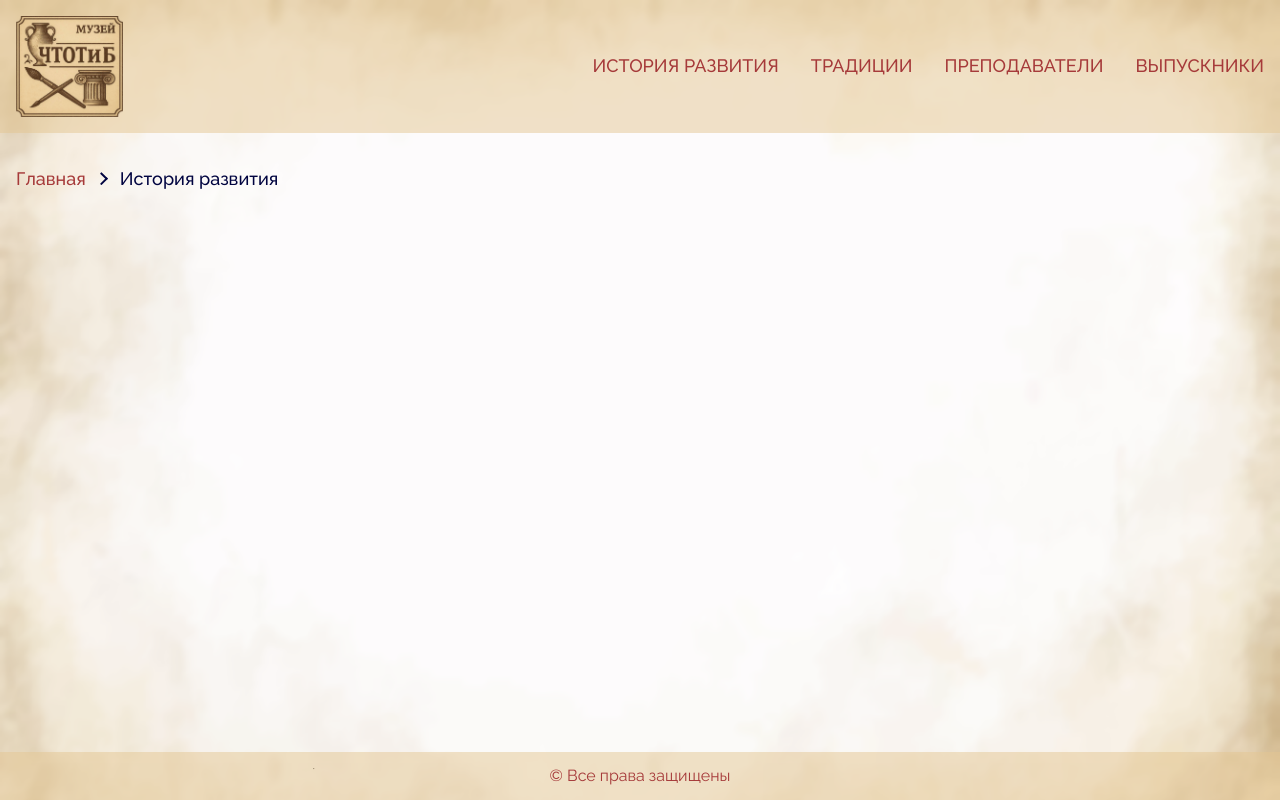
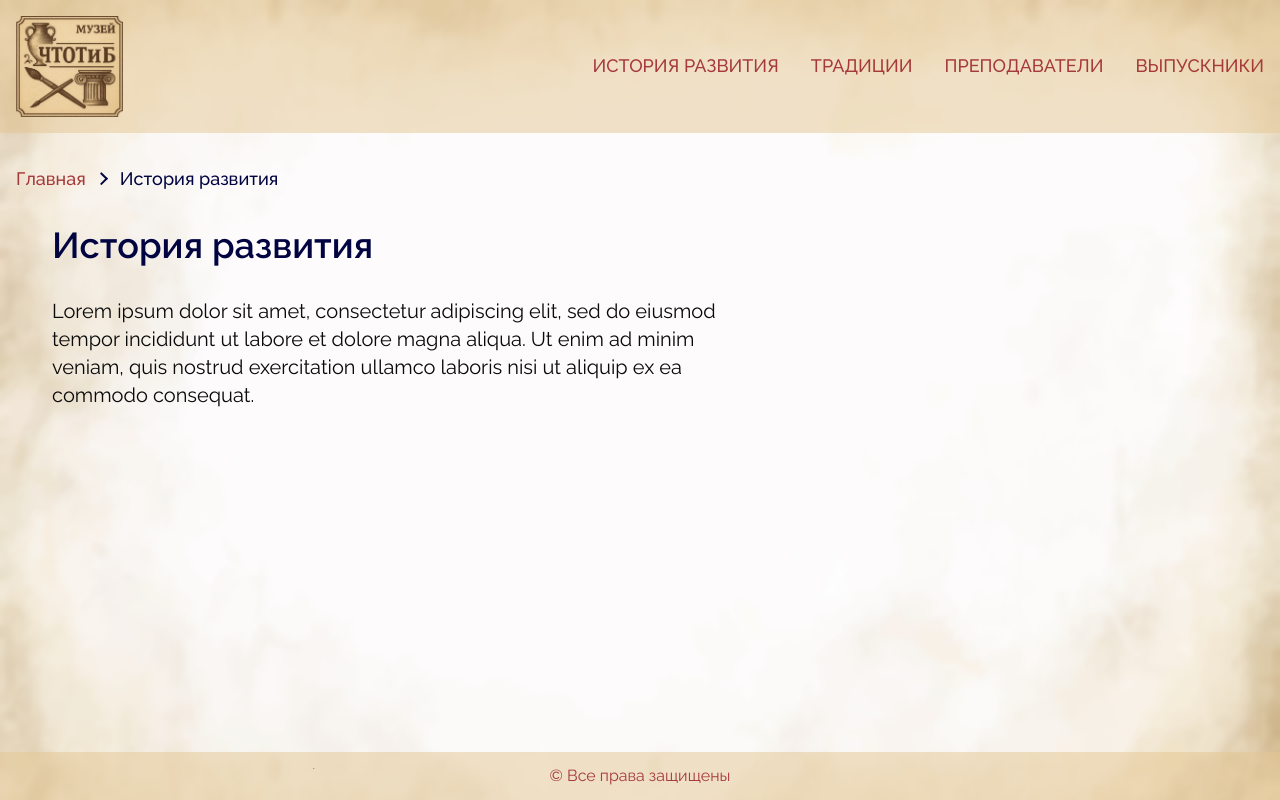
Before and after one commit to katya-sy/museum-chtotib, a Next.js app: page /history in a window 1280 px wide. Built offline with nearby package versions, Linux system fonts and the light colour scheme.

Commit message:
add block with main page title and desc

```diff
--- a/app/history/page.tsx
+++ b/app/history/page.tsx
@@ -1,9 +1,16 @@
 import { Breadcrumbs } from '@/components/ui/breadcrumbs';
+import { DescBlock } from '@/components/desc-block';
+
+const content = {
+  title: 'История развития',
+  desc: 'Lorem ipsum dolor sit amet, consectetur adipiscing elit, sed do eiusmod tempor incididunt ut labore et dolore magna aliqua. Ut enim ad minim veniam, quis nostrud exercitation ullamco laboris nisi ut aliquip ex ea commodo consequat.',
+};
 
 export default function History() {
   return (
     <div>
       <Breadcrumbs />
+      <DescBlock title={content.title} desc={content.desc} />
     </div>
   );
 }
--- /dev/null
+++ b/components/desc-block.tsx
@@ -0,0 +1,16 @@
+export const DescBlock = ({
+  title,
+  desc,
+}: {
+  title: string;
+  desc?: string;
+}) => {
+  return (
+    <div className='container-sm flex flex-col gap-6 md:gap-8'>
+      <h1 className='text-2xl font-semibold text-blue-dark md:text-4xl'>
+        {title}
+      </h1>
+      {desc && <p className='max-w-[680px] md:text-xl'>{desc}</p>}
+    </div>
+  );
+};
```
